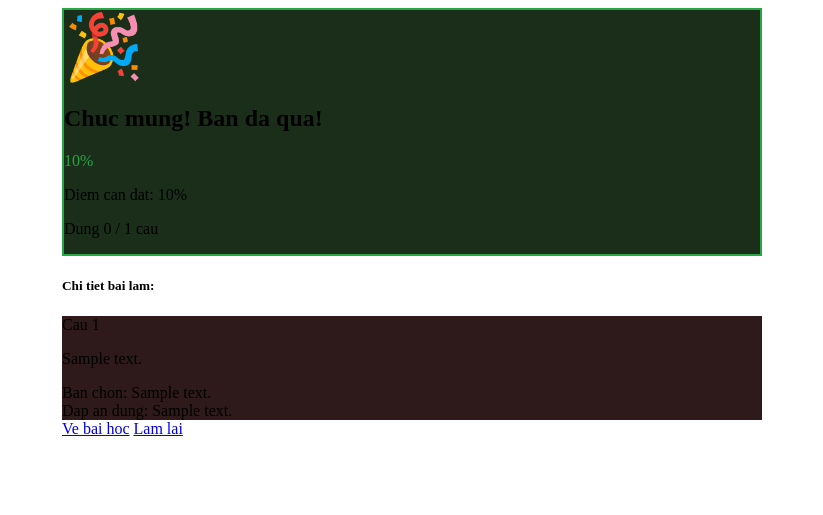
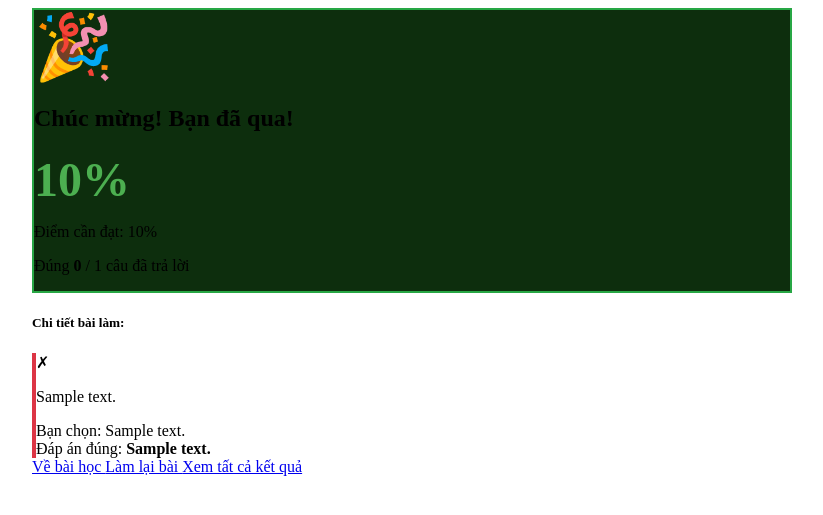
Before and after one commit to tuannguyenbrvt-alt/ntkntk, a PHP site: the page made by views/quiz/result.php in a window 1280 px wide. Shown: the top 515 px of the page, without its empty margins (228-1051 px from the left). Run offline with PHP 8.4, Linux system fonts and the light colour scheme; the template is opened without the code that fills it: most values are stand-ins (such as "Sample title", 1, 10 or a date in 2020); some libraries are stand-ins or nearby versions.

Commit message:
Fix quiz take: create standalone quiz layout, rewrite take.php as content partial, fix result.php, replace forEach arrow fn with classic fn for compat

```diff
--- a/controllers/QuizController.php
+++ b/controllers/QuizController.php
@@ -97,7 +97,7 @@ class QuizController extends Controller {
             'attempt'   => $attempt,
             'questions' => $questions,
             'savedMap'  => $savedMap,
-        ), 'main');
+        ), 'quiz'); // Layout rieng, khong co navbar/footer
     }
 
     // Nop bai va cham diem tu dong
--- a/views/quiz/result.php
+++ b/views/quiz/result.php
@@ -1,44 +1,77 @@
-<div class="container py-5" style="max-width:700px;margin:auto;">
-    <?php $pct = $attempt['score']; $passed = $attempt['passed']; ?>
-    <div class="card border-0 shadow text-center mb-4" style="background:<?php echo $passed ? '#1a2e1a' : '#2e1a1a'; ?>;border:2px solid <?php echo $passed ? '#28a745' : '#dc3545'; ?> !important;">
+<?php
+$pct    = $attempt['score'];
+$passed = $attempt['passed'];
+$correct_count = 0;
+foreach ($answers as $a) { if ($a['is_correct']) $correct_count++; }
+$total_count = count($answers);
+?>
+<div class="container py-5" style="max-width:760px; margin:auto;">
+
+    <!-- Ket qua tong quat -->
+    <div class="card border-0 shadow text-center mb-4"
+         style="background:<?php echo $passed ? '#0d2e0d' : '#2e0d0d'; ?>;
+                border:2px solid <?php echo $passed ? '#28a745' : '#dc3545'; ?> !important;">
         <div class="card-body py-5">
             <div style="font-size:4rem;"><?php echo $passed ? '🎉' : '😔'; ?></div>
-            <h2 class="fw-bold text-white mt-3"><?php echo $passed ? 'Chuc mung! Ban da qua!' : 'Chua dat — Thu lai nhe!'; ?></h2>
-            <div class="display-4 fw-bold mt-3" style="color:<?php echo $passed ? '#28a745' : '#dc3545'; ?>"><?php echo $pct; ?>%</div>
-            <p class="text-muted mt-2">Diem can dat: <?php echo $attempt['pass_score']; ?>%</p>
-            <?php $correct = count(array_filter($answers, fn($a) => $a['is_correct'])); ?>
-            <p class="text-white-50">Dung <?php echo $correct; ?> / <?php echo count($answers); ?> cau</p>
+            <h2 class="fw-bold text-white mt-3"><?php echo $passed ? 'Chúc mừng! Bạn đã qua!' : 'Chưa đạt — Thử lại nhé!'; ?></h2>
+            <div class="mt-3" style="font-size:3rem; font-weight:700; color:<?php echo $passed ? '#4caf50' : '#f44336'; ?>;">
+                <?php echo $pct; ?>%
+            </div>
+            <p class="text-white-50 mt-2">Điểm cần đạt: <?php echo $attempt['pass_score']; ?>%</p>
+            <p class="text-white-50">Đúng <strong class="text-white"><?php echo $correct_count; ?></strong> / <?php echo $total_count; ?> câu đã trả lời</p>
         </div>
     </div>
 
     <!-- Chi tiet tung cau -->
-    <h5 class="fw-bold text-white mb-3">Chi tiet bai lam:</h5>
+    <?php if(!empty($answers)): ?>
+    <h5 class="fw-bold text-dark mb-3">Chi tiết bài làm:</h5>
     <?php foreach($answers as $i => $a): ?>
-    <div class="card mb-3 border-0" style="background:<?php echo $a['is_correct'] ? '#1a2e1a' : '#2e1a1a'; ?>">
+    <div class="card mb-3 border-0 shadow-sm"
+         style="border-left:4px solid <?php echo $a['is_correct'] ? '#28a745' : '#dc3545'; ?> !important;">
         <div class="card-body">
             <div class="d-flex gap-2 align-items-start">
-                <span class="badge <?php echo $a['is_correct'] ? 'bg-success' : 'bg-danger'; ?> mt-1">Cau <?php echo $i+1; ?></span>
-                <div>
-                    <p class="text-white mb-2"><?php echo htmlspecialchars($a['question_text']); ?></p>
+                <span class="badge <?php echo $a['is_correct'] ? 'bg-success' : 'bg-danger'; ?> mt-1">
+                    <?php echo $a['is_correct'] ? '✓' : '✗'; ?>
+                </span>
+                <div class="w-100">
+                    <p class="fw-semibold mb-2"><?php echo htmlspecialchars($a['question_text']); ?></p>
                     <?php if($a['selected_text']): ?>
                         <div class="small <?php echo $a['is_correct'] ? 'text-success' : 'text-danger'; ?>">
                             <i class="bi bi-<?php echo $a['is_correct'] ? 'check-circle' : 'x-circle'; ?> me-1"></i>
-                            Ban chon: <?php echo htmlspecialchars($a['selected_text']); ?>
+                            Bạn chọn: <?php echo htmlspecialchars($a['selected_text']); ?>
                         </div>
                     <?php else: ?>
-                        <div class="small text-warning"><i class="bi bi-dash-circle me-1"></i>Bo qua</div>
+                        <div class="small text-warning">
+                            <i class="bi bi-dash-circle me-1"></i>Bỏ qua
+                        </div>
                     <?php endif; ?>
-                    <?php if(!$a['is_correct'] && $a['correct_text']): ?>
-                        <div class="small text-success mt-1"><i class="bi bi-check2-circle me-1"></i>Dap an dung: <?php echo htmlspecialchars($a['correct_text']); ?></div>
+                    <?php if(!$a['is_correct'] && !empty($a['correct_text'])): ?>
+                        <div class="small text-success mt-1">
+                            <i class="bi bi-check2-circle me-1"></i>
+                            Đáp án đúng: <strong><?php echo htmlspecialchars($a['correct_text']); ?></strong>
+                        </div>
                     <?php endif; ?>
                 </div>
             </div>
         </div>
     </div>
     <?php endforeach; ?>
+    <?php endif; ?>
 
-    <div class="text-center mt-4">
-        <a href="<?php echo APP_URL; ?>/learning?course_id=<?php echo $course_id; ?>&lesson_id=<?php echo $attempt['lesson_id']; ?>" class="btn btn-outline-light me-2"><i class="bi bi-arrow-left me-1"></i>Ve bai hoc</a>
-        <a href="<?php echo APP_URL; ?>/quiz/take?quiz_id=<?php echo $attempt['quiz_id']; ?>" class="btn btn-warning"><i class="bi bi-arrow-repeat me-1"></i>Lam lai</a>
+    <!-- Nut hanh dong -->
+    <div class="text-center mt-4 d-flex gap-3 justify-content-center flex-wrap">
+        <?php if($course_id): ?>
+        <a href="<?php echo APP_URL; ?>/learning?course_id=<?php echo $course_id; ?>&lesson_id=<?php echo $attempt['lesson_id']; ?>"
+           class="btn btn-outline-secondary">
+            <i class="bi bi-arrow-left me-1"></i>Về bài học
+        </a>
+        <?php endif; ?>
+        <a href="<?php echo APP_URL; ?>/quiz/take?quiz_id=<?php echo $attempt['quiz_id']; ?>"
+           class="btn btn-warning fw-bold">
+            <i class="bi bi-arrow-repeat me-1"></i>Làm lại bài
+        </a>
+        <a href="<?php echo APP_URL; ?>/progress" class="btn btn-outline-primary">
+            <i class="bi bi-bar-chart me-1"></i>Xem tất cả kết quả
+        </a>
     </div>
 </div>
```
Also changed, not shown: views/layouts/quiz.php (added, +27 -0 lines), views/quiz/take.php (+48 -43 lines).
